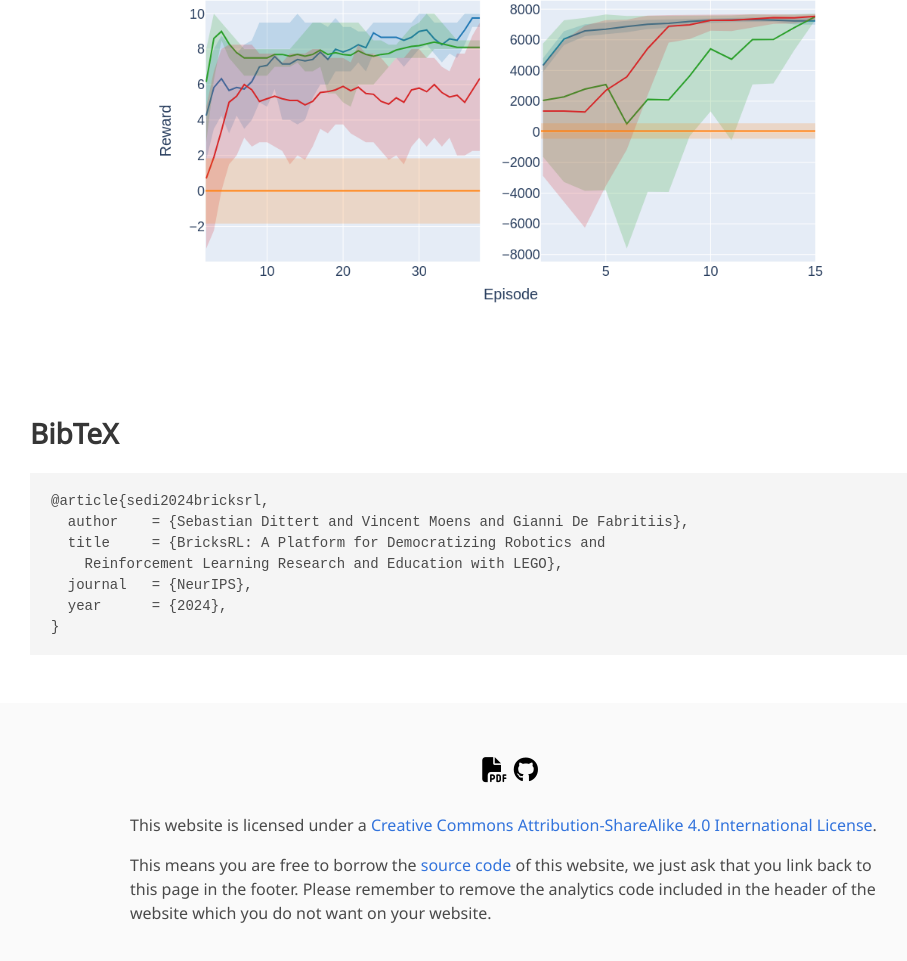
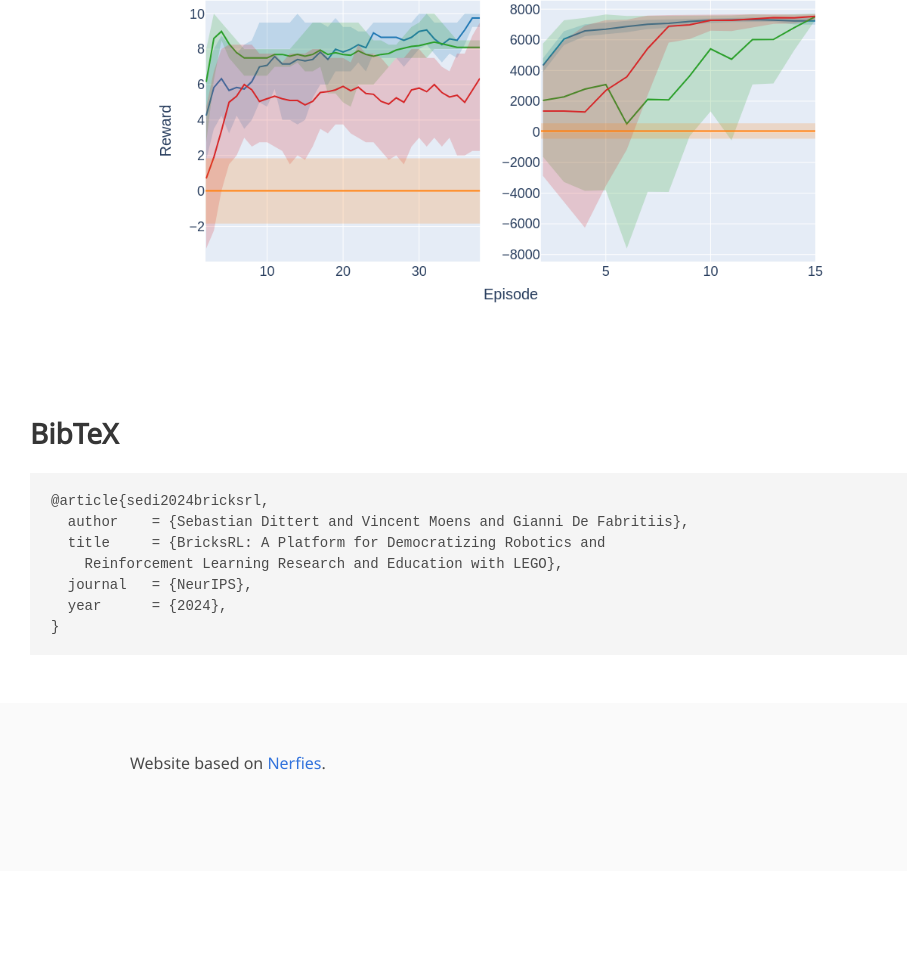
Before and after one commit to BricksRL/ProjectPage, a plain HTML site: page index.html in a window 1280 px wide. Shown: the part 4815-5776 px from the top of the page, without its empty margins (130-1037 px from the left). After the commit the page ends 5686 px from the top, so only its background shows below. Drawn offline with nearby package versions, Linux system fonts and the light colour scheme; some icons are missing; a web font is replaced by a local one.

Commit message:
update links and ref to nerfies

```diff
--- a/index.html
+++ b/index.html
@@ -90,7 +90,7 @@
                             <div class="publication-links">
                                 </span>
                                 <span class="link-block">
-                                    <a href="https://arxiv.org/abs/2011.12948"
+                                    <a href=""
                                         class="external-link button is-normal is-rounded is-dark">
                                         <span class="icon">
                                             <i class="ai ai-arxiv"></i>
@@ -100,7 +100,7 @@
                                 </span>
                                 <!-- Code Link. -->
                                 <span class="link-block">
-                                    <a href="https://github.com/google/nerfies"
+                                    <a href=""
                                         class="external-link button is-normal is-rounded is-dark">
                                         <span class="icon">
                                             <i class="fab fa-github"></i>
@@ -300,28 +300,12 @@
 
     <footer class="footer">
         <div class="container">
-            <div class="content has-text-centered">
-                <a class="icon-link" href="./static/videos/nerfies_paper.pdf">
-                    <i class="fas fa-file-pdf"></i>
-                </a>
-                <a class="icon-link" href="https://github.com/keunhong" class="external-link" disabled>
-                    <i class="fab fa-github"></i>
-                </a>
-            </div>
             <div class="columns is-centered">
                 <div class="column is-8">
                     <div class="content">
                         <p>
-                            This website is licensed under a <a rel="license"
-                                href="http://creativecommons.org/licenses/by-sa/4.0/">Creative
-                                Commons Attribution-ShareAlike 4.0 International License</a>.
-                        </p>
-                        <p>
-                            This means you are free to borrow the <a
-                                href="https://github.com/nerfies/nerfies.github.io">source code</a> of this website,
-                            we just ask that you link back to this page in the footer.
-                            Please remember to remove the analytics code included in the header of the website which
-                            you do not want on your website.
+                            Website based on <a
+                            href="https://github.com/nerfies/nerfies.github.io">Nerfies</a>.
                         </p>
                     </div>
                 </div>
```
